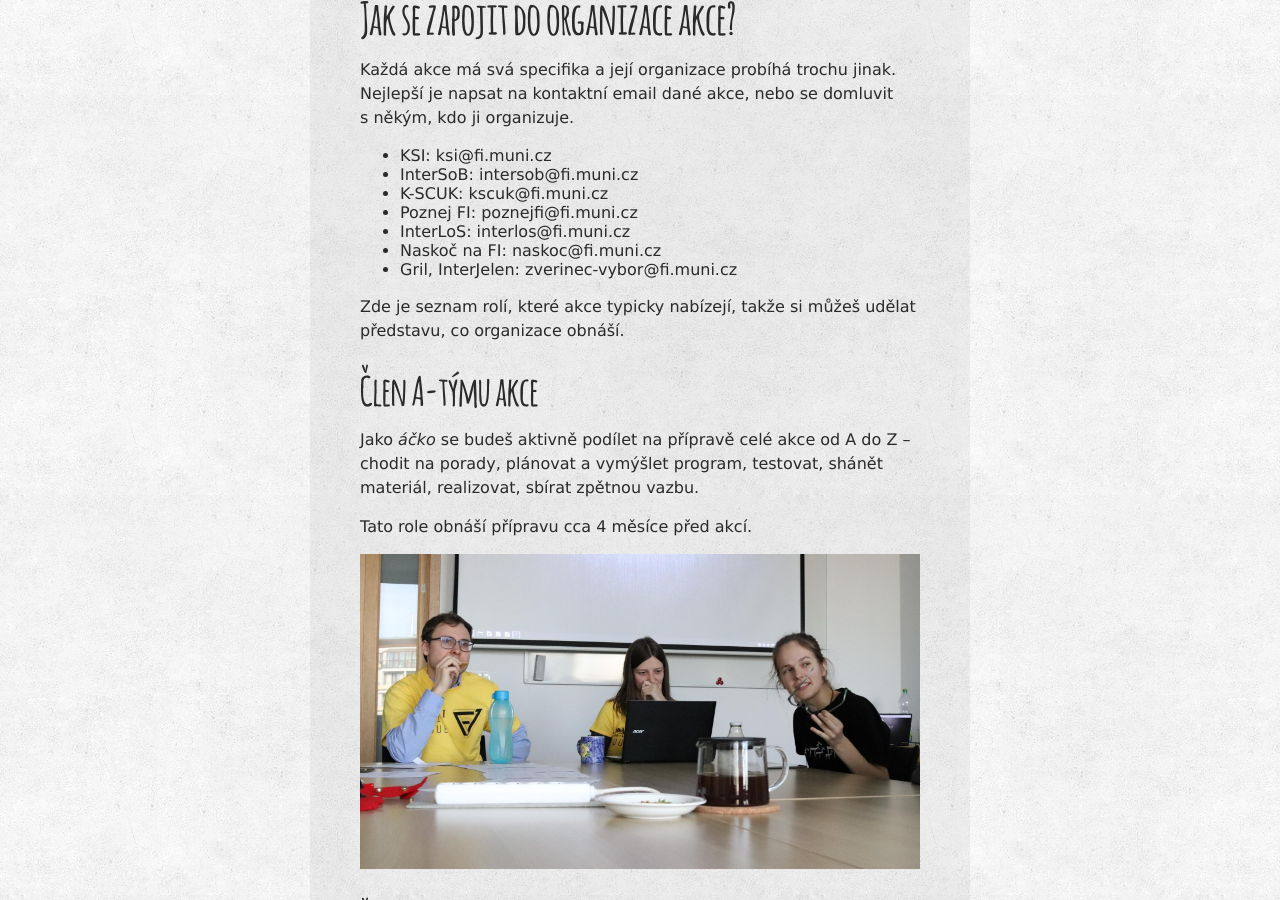
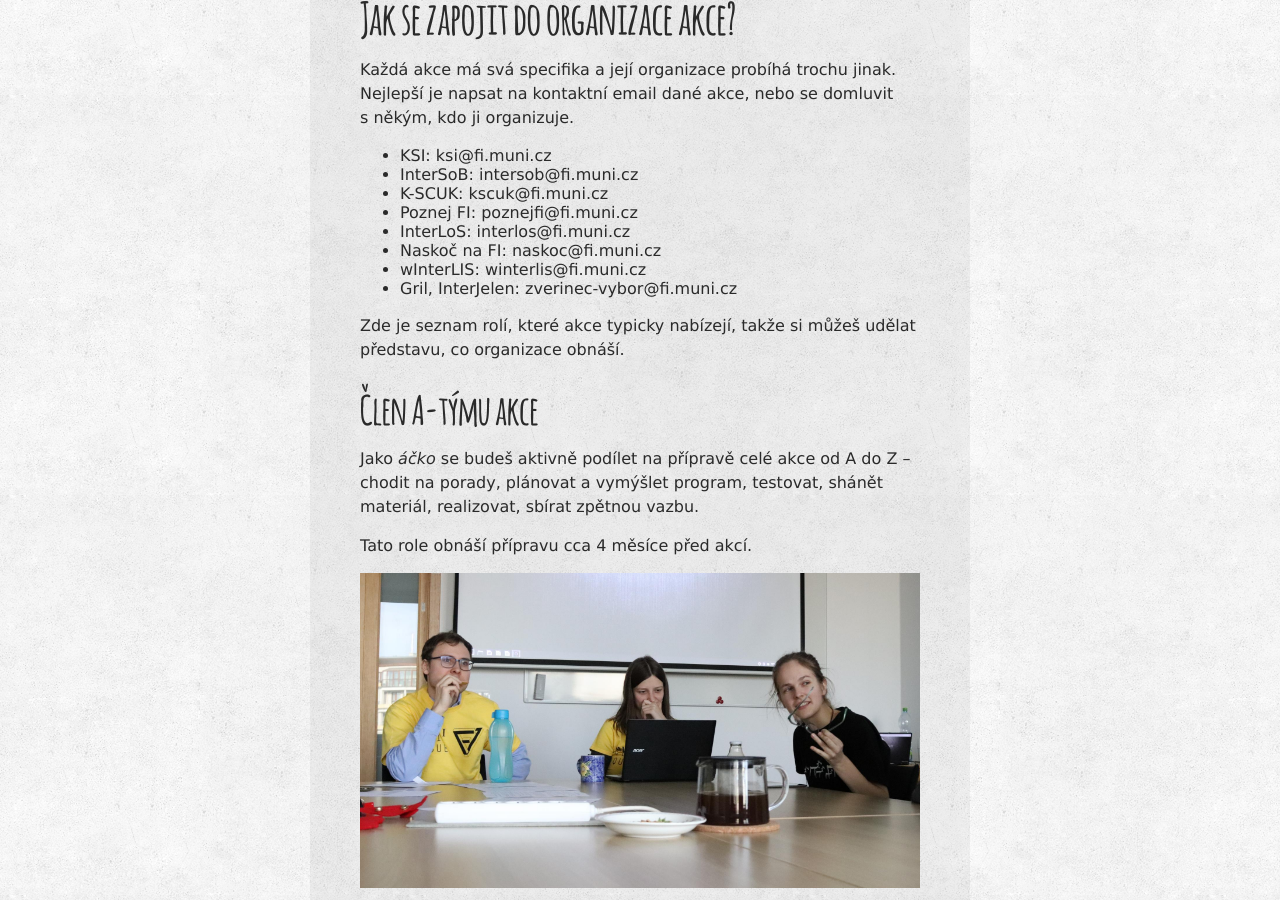
Before and after one commit to zverinec/zverinec-web, a Jekyll site: the page built from _pages/event-join.md, in a window 1280 px wide and 900 px high, scrolled down 505 px. Built offline with Jekyll 4.4.1, drawn with Linux system fonts in a browser that asks for light colours; comment, search, counter and statistics services are not loaded.

Commit message:
Add winterlis contact email.

```diff
--- a/_pages/event-join.md
+++ b/_pages/event-join.md
@@ -17,6 +17,7 @@ organizuje.
  * Poznej FI: poznejfi<span class="nocss">loskarlos</span>@fi.muni.cz
  * InterLoS: interlos<span class="nocss">loskarlos</span>@fi.muni.cz
  * Naskoč na FI: naskoc<span class="nocss">loskarlos</span>@fi.muni.cz
+ * wInterLIS: winterlis<span class="nocss">loskarlos</span>@fi.muni.cz
  * Gril, InterJelen: zverinec-vybor<span class="nocss">loskarlos</span>@fi.muni.cz
 
 Zde je seznam rolí, které akce typicky nabízejí, takže si můžeš udělat
```
